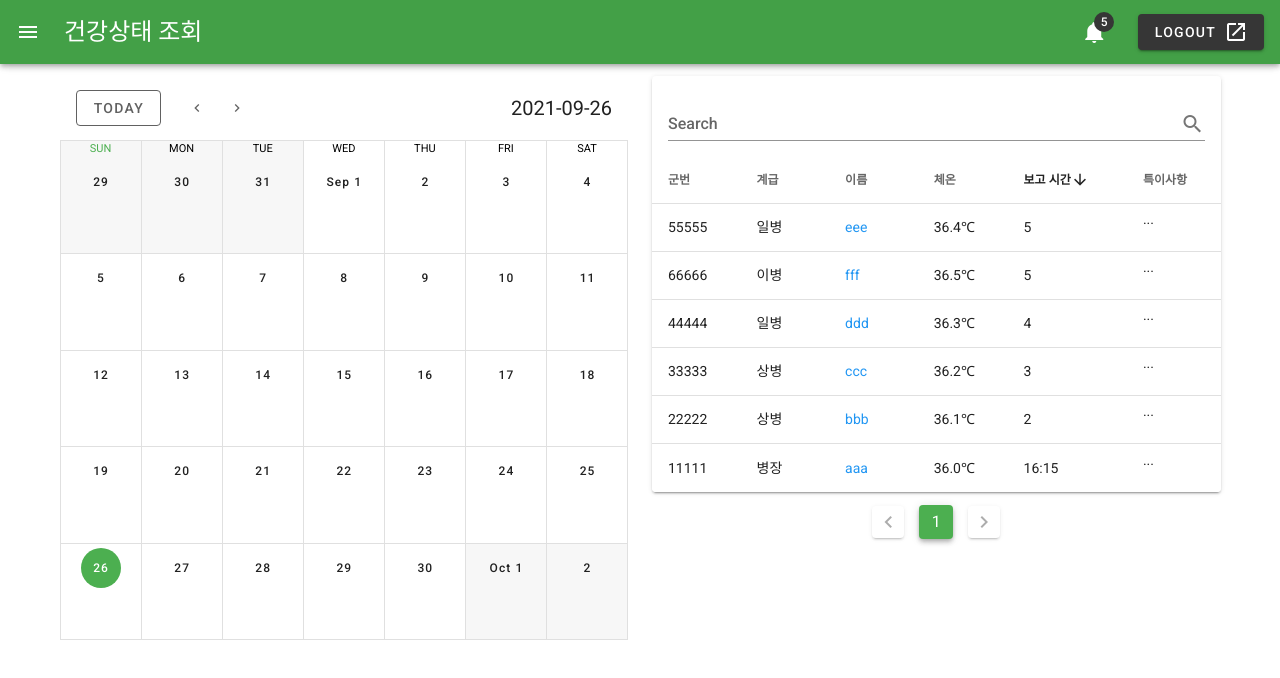
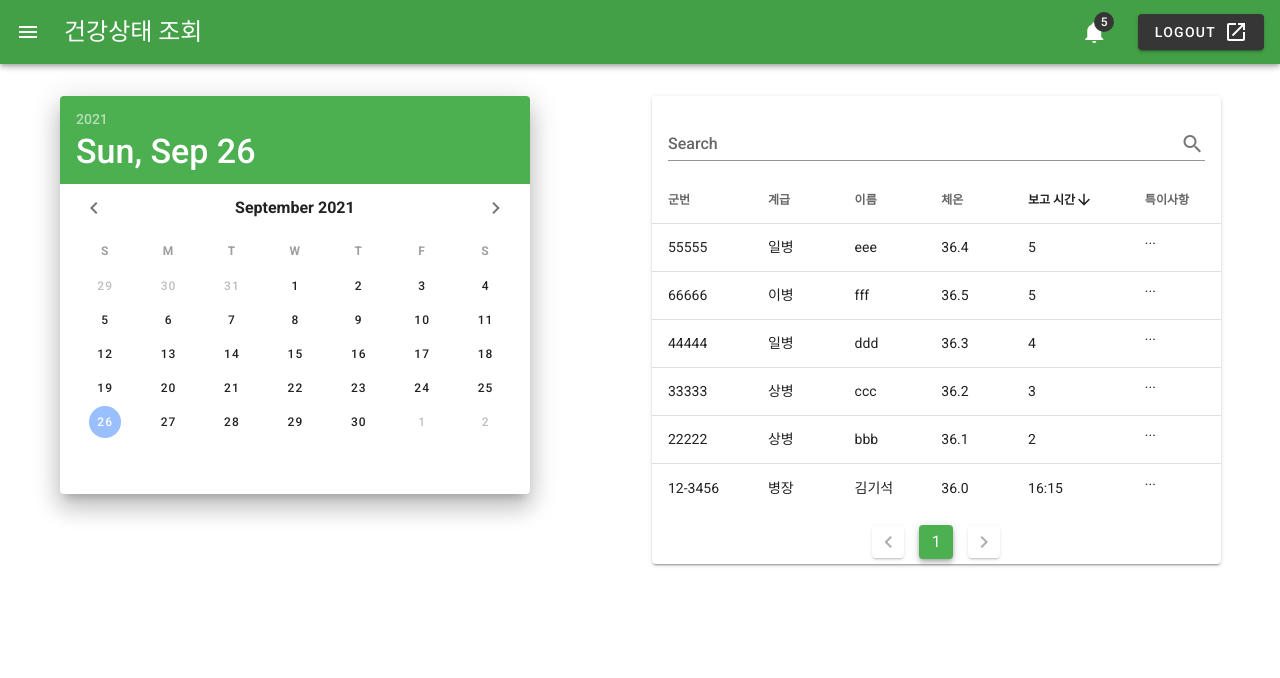
Before and after one commit to osamhack2021/app_web_IoT_UMCS_Team60, a Vue app in the folder WEB/umcs-web/: page /health in a window 1280 px wide. Shown: the top 678 px of the page. Built offline with nearby package versions, Linux system fonts and the light colour scheme.

Commit message:
perf(web-front): [#67] Implement except for api calls

```diff
--- a/WEB/umcs-web/public/index.html
+++ b/WEB/umcs-web/public/index.html
@@ -3,6 +3,7 @@
   <head>
     <meta charset="utf-8">
     <meta http-equiv="X-UA-Compatible" content="IE=edge">
+    <meta http-equiv="Content-Security-Policy" content="upgrade-insecure-requests">
     <meta name="viewport" content="width=device-width,initial-scale=1.0">
     <link rel="icon" href="<%= BASE_URL %>favicon.ico">
     <title><%= htmlWebpackPlugin.options.title %></title>
--- a/WEB/umcs-web/src/store/index.js
+++ b/WEB/umcs-web/src/store/index.js
@@ -8,6 +8,10 @@ export default new Vuex.Store({
   state: {
     // true: 코로나 격리, false: 평시
     coronaStatus: false,
+    // Data Table에서 한 페이지당 표시할 item 개수
+    ITEMS_PER_PAGE: 10,
+    // pagination에서 최대 표시할 페이지 개수
+    TOTAL_VISIBLE: 7,
   },
   modules
 });
--- a/WEB/umcs-web/src/store/modules/health.js
+++ b/WEB/umcs-web/src/store/modules/health.js
@@ -1,6 +1,12 @@
 const state = {
-  healthDatas: {
-    headers: [
+  // Date Picker
+  picker: "",
+
+  // Search
+  searchInput: "",
+
+  // Data Table
+  tableHeaders: [
     { text: "군번", value: "tag" },
     { text: "계급", value: "rank" },
     { text: "이름", value: "name" },
@@ -8,20 +14,20 @@ const state = {
     { text: "보고 시간", value: "createdTime" },
     { text: "특이사항", value: "details", sortable: false },
   ],
-    datas: [
+  tableDatas: [
     {
-        tag: "11111",
+      tag: "12-3456",
       rank: "병장",
-        name: "aaa",
-        temperature: "36.0℃",
-        details: "1",
+      name: "김기석",
+      temperature: "36.0",
+      details: "10.05 속쓰림으로 야간진료 받음",
       createdTime: "16:15",
     },
     {
       tag: "22222",
       rank: "상병",
       name: "bbb",
-        temperature: "36.1℃",
+      temperature: "36.1",
       details: "2",
       createdTime: "2",
     },
@@ -29,7 +35,7 @@ const state = {
       tag: "33333",
       rank: "상병",
       name: "ccc",
-        temperature: "36.2℃",
+      temperature: "36.2",
       details: "3",
       createdTime: "3",
     },
@@ -37,7 +43,7 @@ const state = {
       tag: "44444",
       rank: "일병",
       name: "ddd",
-        temperature: "36.3℃",
+      temperature: "36.3",
       details: "4",
       createdTime: "4",
     },
@@ -45,7 +51,7 @@ const state = {
       tag: "55555",
       rank: "일병",
       name: "eee",
-        temperature: "36.4℃",
+      temperature: "36.4",
       details: "5",
       createdTime: "5",
     },
@@ -53,19 +59,32 @@ const state = {
       tag: "66666",
       rank: "이병",
       name: "fff",
-        temperature: "36.5℃",
+      temperature: "36.5",
       details: "6",
       createdTime: "5",
     },
   ],
+};
+const getters = {
+  getPicker(state) {
+    return state.picker;
+  },
+  getSearchInput(state) {
+    return state.searchInput;
   },
 };
-const getters = {
-  getHealthDatas(state) {
-    return state.healthDatas;
+const mutations = {
+  setPickedDate(state, date) {
+    state.picker = date;
   },
+  updateSearchInput(state, value) {
+    state.searchInput = value;
+  },
+  initTableDatas(state, datas) {
+    // actions에서 api로 호출한 값을 가져옴
+    state.tableDatas = datas;
+  }
 };
-const mutations = {};
 const actions = {};
 
 export default {
--- a/WEB/umcs-web/src/views/UserProfile.vue
+++ b/WEB/umcs-web/src/views/UserProfile.vue
@@ -5,6 +5,8 @@
 </template>
 
 <script>
+// http://militaryumcs.com
+
 import axios from "axios";
 
 export default {
@@ -16,8 +18,9 @@ export default {
     const userTag = this.$route.params.id;
     // userTag를 이용하여 User Data 불러오기
     // const data = axios.get(`http://militaryumcs.com/api/user/${userTag}`)
-    axios.get("https://dog.ceo/api/breeds/list/all")
+    axios.get("http://militaryumcs.com/api/manager")
       .then(response => {
+        console.log("Calling success!!");
         console.log(response);
         this.response = response.data;
       })
--- a/WEB/umcs-web/src/views/pages/HealthCare.vue
+++ b/WEB/umcs-web/src/views/pages/HealthCare.vue
@@ -1,35 +1,108 @@
 <template>
-  <v-container>
+  <v-container class="mt-5">
     <v-row class="fill-height">
       <!-- Calendar -->
+      <v-col cols="5">
+        <v-date-picker
+          v-model="picker"
+          elevation="15"
+          full-width
+          show-adjacent-months
+          class="pb-5"
+        />
+      </v-col>
+
+      <v-spacer />
+
       <v-col cols="6">
-        <calendar />
-      </v-col>
-      <!-- Health Table -->
-      <v-col cols="6">
-        <data-table
-          :datas="getHealthDatas"
-          :need-search="true"
-        />
+        <v-card>
+          <!-- Search Bar -->
+          <v-card-title>
+            <v-text-field
+              v-model="searchInput"
+              append-icon="mdi-magnify"
+              label="Search"
+              single-line
+              hide-details
+              clearable
+            />
+          </v-card-title>
+
+          <!-- Data Table -->
+          <v-data-table
+            :headers="tableHeaders"
+            :items="tableDatas"
+            :items-per-page="$store.state.ITEMS_PER_PAGE"
+            :sort-by="['createdTime']"
+            :sort-desc="[true]"
+            hide-default-footer
+            :page.sync="page"
+            :search="searchInput"
+            class="elavation-1"
+          >
+            <!-- Slot:item.details - Hide details -->
+            <template v-slot:[`item.details`]>
+              <p>...</p>
+            </template>
+          </v-data-table>
+
+          <!-- Pagination -->
+          <div class="text-center pt-2">
+            <v-pagination
+              v-model="page"
+              :length="pageCount"
+              :total-visible="$store.state.TOTAL_VISIBLE"
+            />
+          </div>
+        </v-card>
       </v-col>
     </v-row>
   </v-container>
 </template>
 
 <script>
-import { mapGetters } from 'vuex';
-import Calendar from "@/components/Calendar";
-import DataTable from "@/components/DataTable";
+import { mapState, mapGetters, mapMutations } from "vuex";
 
 export default {
-  components: {
-    Calendar,
-    DataTable,
+  data: () => ({
+    // vuex 안써도 될 거 같은 값들
+    page: 1,
+  }),
+  computed: {
+    ...mapState("health", ["tableHeaders", "tableDatas"]),
+    ...mapGetters("health", ["getPicker", "getSearchInput"]),
+    picker: {
+      get() {
+        return this.getPicker;
+      },
+      set(value) {
+        console.log("picker is updated!!");
+        // (API호출) 선택할 날짜에 해당하는 건강보고 기록 가져오기
+        return this.setPickedDate(value);
+      }
+    },
+    searchInput: {
+      get() {
+        return this.getSearchInput;
+      },
+      set(value) {
+        return this.updateSearchInput(value);
+      }
+    },
+    pageCount() {
+      return Math.ceil(
+        this.tableDatas.length / this.$store.state.ITEMS_PER_PAGE
+      );
+    },
   },
-  computed: {
-    ...mapGetters('health', [
-      'getHealthDatas',
-    ])
+  created() {
+    const today = new Date(Date.now() - new Date().getTimezoneOffset() * 60000)
+      .toISOString()
+      .substr(0, 10);
+    this.setPickedDate(today); // YYYY-MM-DD
+  },
+  methods: {
+    ...mapMutations("health", ["setPickedDate", "updateSearchInput"]),
   },
 };
 </script>
```
Lines whose indentation alone changed are shown as unchanged.
